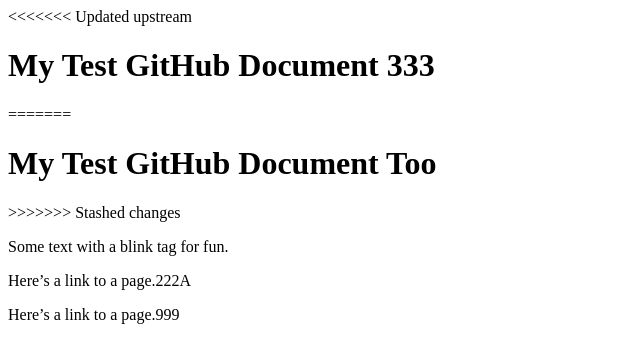
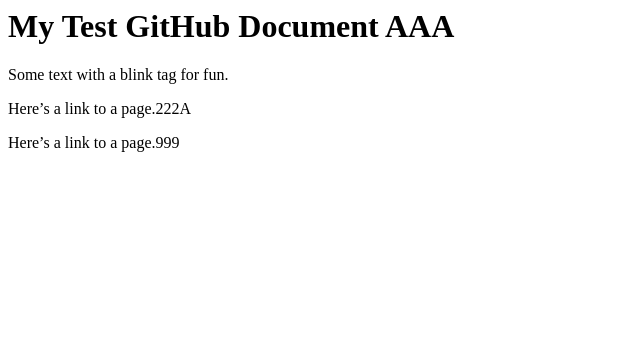
Before and after one commit to Kiliance/git_test, a plain HTML site: page index.html in a window 1280 px wide. Shown: the whole page, without its empty margins (0-640 px from the left). Drawn offline with Linux system fonts and the light colour scheme.

Commit message:
Update index.html
sss

```diff
--- a/index.html
+++ b/index.html
@@ -1,9 +1,5 @@
 <html>
-<<<<<<< Updated upstream
-	<h1>My Test GitHub Document 333</h1>
-=======
-	<h1>My Test GitHub Document Too</h1>
->>>>>>> Stashed changes
+	<h1>My Test GitHub Document AAA</h1>
 	<p>Some text with a <blink>blink tag</blink> for fun.</p>
 	<p>Here’s a link to a page.222A</p>
 	<p>Here’s a link to a page.999</p>
```
